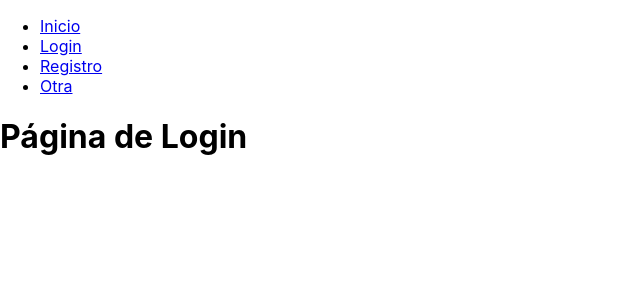
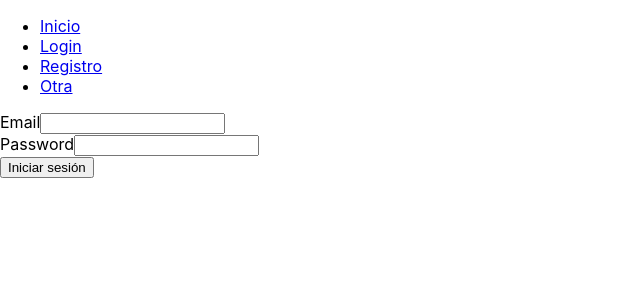
Before and after one commit to isc-joserodriguez/c17-todo-app, a React (Create React App) app: page /login in a window 1280 px wide. Shown: the top 300 px of the page, without its empty margins (0-640 px from the left). Built offline with nearby package versions, Linux system fonts and the light colour scheme.

Commit message:
Login Page

```diff
--- a/src/App.js
+++ b/src/App.js
@@ -1,6 +1,7 @@
 import './App.css';
 import Navbar from './components/Navbar';
 import LoginPage from './pages/LoginPage';
+import RegisterPage from './pages/RegisterPage';
 //! 1.- Importar Routes, Route
 import { Route, Routes } from 'react-router-dom';
 
@@ -11,7 +12,7 @@
       <Routes>
         <Route path="/" element={<h1>Inicio</h1>} />
         <Route path="/login" element={<LoginPage />} />
-        <Route path="/registro" element={<h1>Registro</h1>} />
+        <Route path="/registro" element={<RegisterPage />} />
         <Route path="/otra" element={<h1>Otra</h1>} />
       </Routes>
     </>
--- a/src/pages/LoginPage.js
+++ b/src/pages/LoginPage.js
@@ -1,5 +1,41 @@
-const Login = () => {
-  return <h1>Página de Login</h1>;
+import { useState } from 'react';
+
+const LoginPage = () => {
+  //! 1.- Manejo del estado
+  const [email, setEmail] = useState('');
+  const [password, setPassword] = useState('');
+
+  //! 2.- Funciones para pasar a los eventos
+  const onChangeEmail = (event) => {
+    setEmail(event.target.value);
+  };
+
+  const onChangePassword = (event) => {
+    setPassword(event.target.value);
+  };
+
+  //! 3.- Función para el botón
+  const clickHandler = () => {
+    console.log({
+      email,
+      password,
+    });
+  };
+
+  return (
+    /* //! 3.- Estructura de """HTML""" */
+    <>
+      <label>Email</label>
+      <input type="text" value={email} onChange={onChangeEmail} />
+      <br />
+      <label>Password</label>
+      <input type="text" value={password} onChange={onChangePassword} />
+      <br />
+      <button type="button" onClick={clickHandler}>
+        Iniciar sesión
+      </button>
+    </>
+  );
 };
 
-export default Login;
+export default LoginPage;
--- /dev/null
+++ b/src/pages/RegisterPage.js
@@ -0,0 +1,21 @@
+const RegisterPage = () => {
+  return (
+    <>
+      <label>Nombre</label>
+      <input type="text" />
+      <br />
+      <label>Apellido</label>
+      <input type="text" />
+      <br />
+      <label>Email</label>
+      <input type="text" />
+      <br />
+      <label>Password</label>
+      <input type="text" />
+      <br />
+      <button type="button">Registrar</button>
+    </>
+  );
+};
+
+export default RegisterPage;
```
